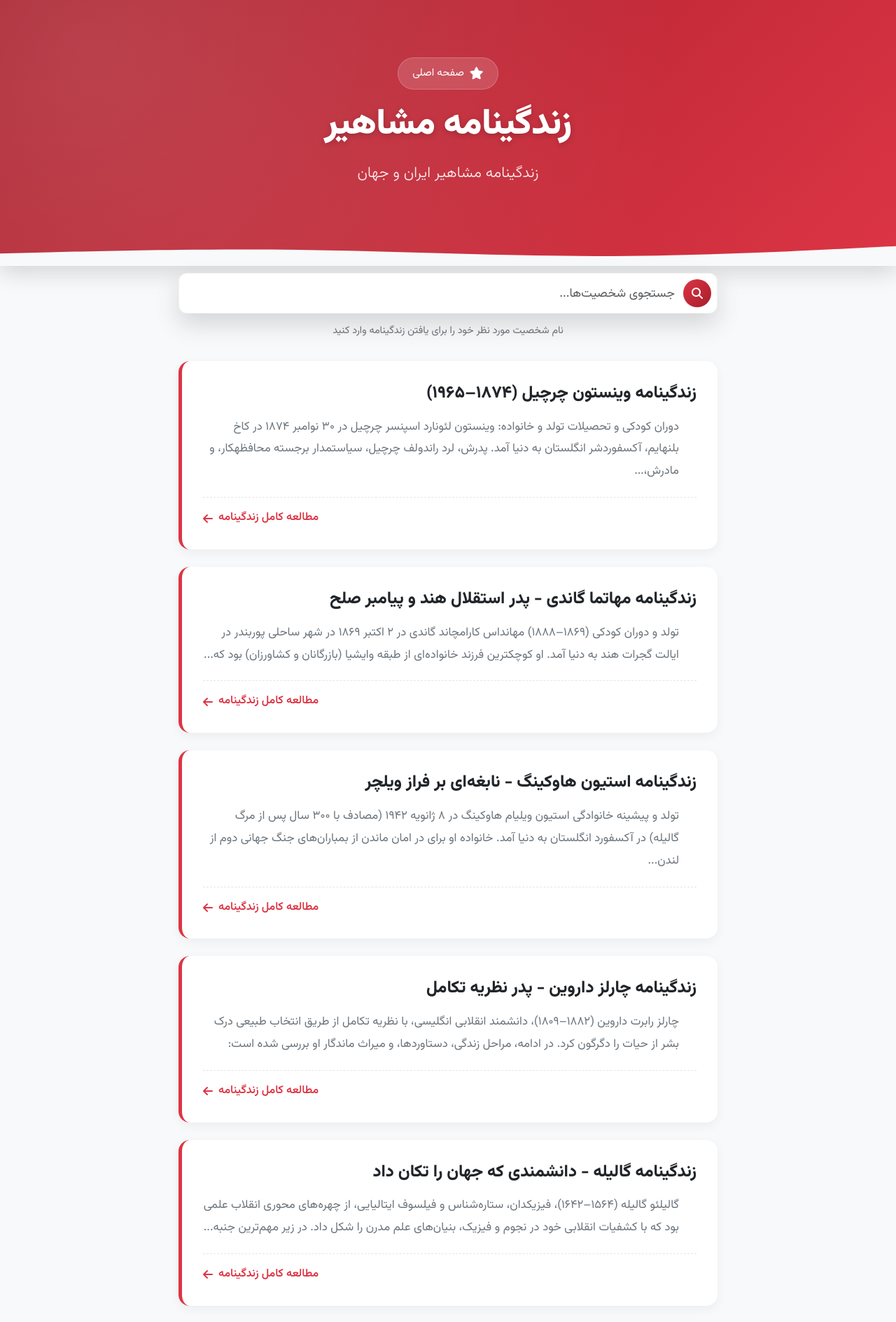
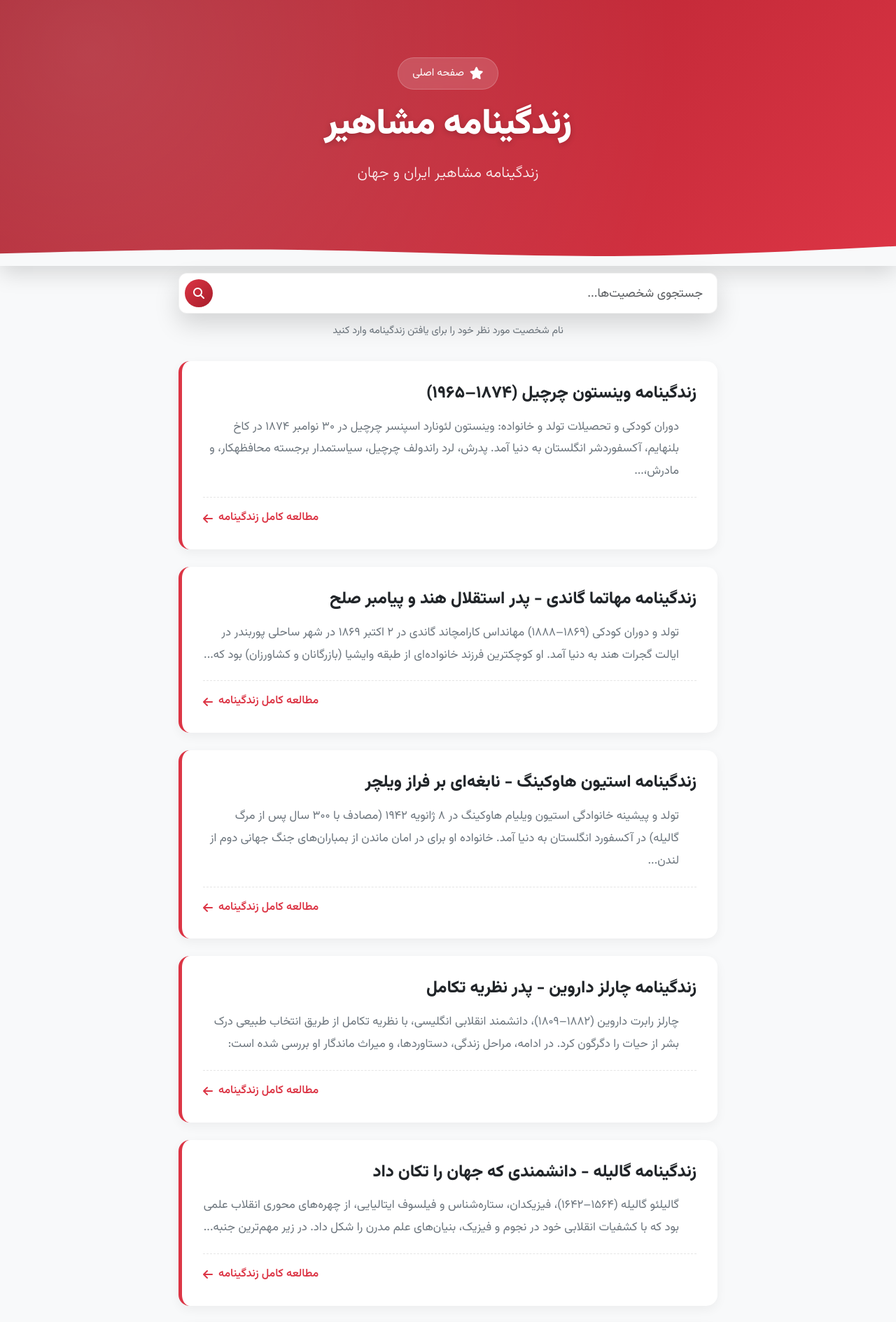
Before and after one commit to darkblog/darkblog.github.io, a Jekyll site: the page built from blog.html, in a window 1280 px wide. Shown: the top 1889 px of the page at 70% size. Built offline with Jekyll 4.4.1, drawn with Linux system fonts in a browser that asks for light colours.

Commit message:
Update blog.html

```diff
--- a/blog.html
+++ b/blog.html
@@ -128,7 +128,7 @@ sitemap: false
         /* نوار جستجوی جدید بالای پست‌ها */
         .posts-search-container {
             max-width: 800px;
-            margin: -30px auto 30px; /* فاصله منفی برای بالا کشیدن نوار */
+            margin: -30px auto 30px;
             padding: 0 15px;
             position: relative;
             z-index: 100;
@@ -152,7 +152,7 @@ sitemap: false
         }
 
         .posts-search-box input {
-            padding: 15px 60px 15px 20px;
+            padding: 15px 20px 15px 60px; /* تغییر جهت padding */
             border-radius: 12px;
             font-size: 1.1rem;
             border: none;
@@ -168,7 +168,7 @@ sitemap: false
 
         .posts-search-box .btn {
             position: absolute;
-            right: 8px; /* تغییر به راست برای RTL */
+            left: 8px; /* تغییر به چپ */
             top: 50%;
             transform: translateY(-50%);
             border-radius: 50%;
@@ -324,7 +324,7 @@ sitemap: false
             }
 
             .posts-search-box input {
-                padding: 14px 50px 14px 15px;
+                padding: 14px 15px 14px 50px; /* تغییر جهت padding */
                 height: 50px;
                 font-size: 1rem;
             }
@@ -332,7 +332,7 @@ sitemap: false
             .posts-search-box .btn {
                 width: 36px;
                 height: 36px;
-                right: 7px;
+                left: 7px; /* تغییر به چپ */
             }
         }
 
@@ -358,7 +358,7 @@ sitemap: false
             }
 
             .posts-search-box input {
-                padding: 12px 45px 12px 12px;
+                padding: 12px 12px 12px 45px; /* تغییر جهت padding */
                 height: 48px;
             }
         }
```
